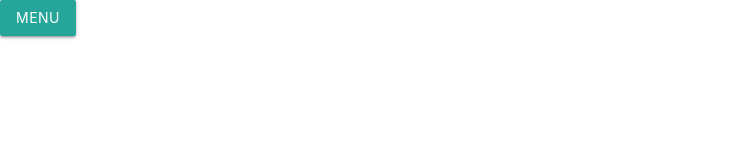
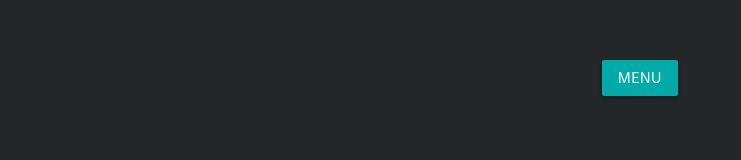
Before and after one commit to rhysperry111/marken, a website: page index.html in a window 1280 px wide. Shown: the whole page, without its empty margins (0-741 px from the left). Drawn offline with nearby package versions, Linux system fonts and the light colour scheme.

Commit message:
General development
Slow progress but I am gradually learning the library.

```diff
--- a/index.css
+++ b/index.css
@@ -1,9 +1,43 @@
-body {
-  display: box;
-  box-pack: center;
-  box-align: center;
+html {
+  --bg-main: #23272A;
+  --bg-alt: #2C2F33;
+  --text-main: #FFFFFF;
+  --text-alt: #99AAB5;
+  --accent: #00ABA9;
 }
 
-.sidenav {
+body, html {
+  margin: 0;
+  padding: 0;
+  background-color: var(--bg-main);
+}
+
+.main-content {
+  width: 100%;
+  height: 100%;
+  padding: 4em;
+  text-align: center;
+  background-color: var(--bg-main);
+}
+
+.sidenav-trigger {
+  margin: auto;
+}
+
+.sidenav-content {
   padding: 1em;
+  height: 100%;
+  background-color: var(--bg-alt);
 }
+
+.btn {
+  background-color: var(--accent);
+}
+
+h1, h2 {
+  color: var(--text-main);
+}
+
+p, a {
+  color: var(--text-alt);
+}
--- a/index.html
+++ b/index.html
@@ -10,12 +10,16 @@
 
 <body>
   <ul id="slide-out" class="sidenav">
-    <h1>Sidebar!</h1>
-    <p>Lorem ipsum dolor sit amet, consectetur adipisicing elit, sed do eiusmod tempor incididunt ut labore et dolore magna aliqua. Ut enim ad minim veniam, quis nostrud exercitation ullamco laboris nisi ut aliquip ex ea commodo consequat. Duis aute
-      irure dolor in reprehenderit in voluptate velit esse cillum dolore eu fugiat nulla pariatur. Excepteur sint occaecat cupidatat non proident, sunt in culpa qui officia deserunt mollit anim id est laborum.</p>
+    <div class="sidenav-content">
+      <h1>Sidebar!</h1>
+      <p>Lorem ipsum dolor sit amet, consectetur adipisicing elit, sed do eiusmod tempor incididunt ut labore et dolore magna aliqua. Ut enim ad minim veniam, quis nostrud exercitation ullamco laboris nisi ut aliquip ex ea commodo consequat. Duis
+        aute
+        irure dolor in reprehenderit in voluptate velit esse cillum dolore eu fugiat nulla pariatur. Excepteur sint occaecat cupidatat non proident, sunt in culpa qui officia deserunt mollit anim id est laborum.</p>
+    </div>
   </ul>
-  <a href="#" data-target="slide-out" class="waves-effect sidenav-trigger btn">Menu</a>
-
+  <div class="main-content">
+    <a href="#" data-target="slide-out" class="waves-effect sidenav-trigger btn">Menu</a>
+  </div>
 
   <script src="node_modules/materialize-css/dist/js/materialize.js" charset="utf-8"></script>
   <script src="index.js" charset="utf-8"></script>
```
